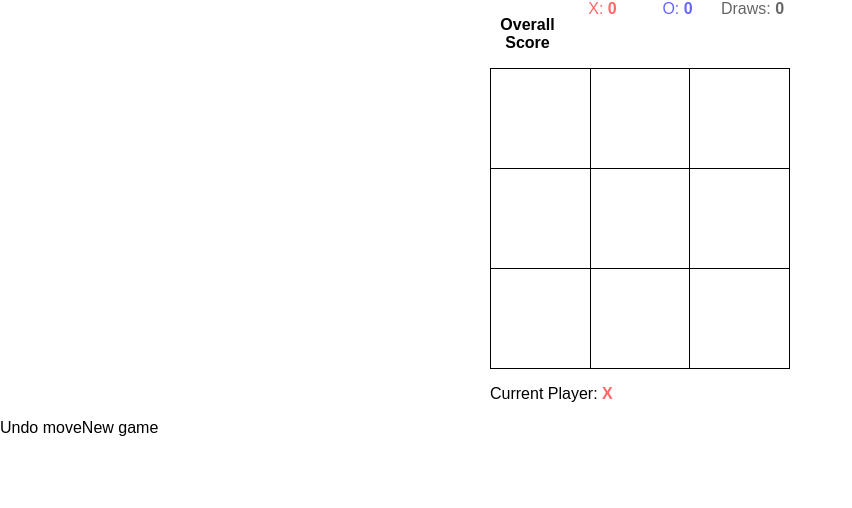
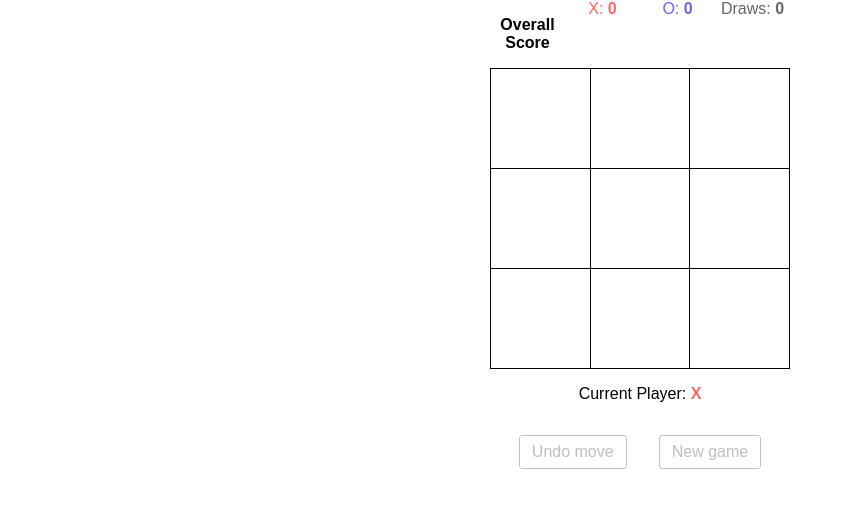
Before and after one commit to cristian-datu/react-tic-tac-toe, a React (Create React App) app: page / in a window 1280 px wide. Shown: the top 508 px of the page, without its empty margins (0-852 px from the left). Built offline with nearby package versions, Linux system fonts and the light colour scheme.

Commit message:
Added game controls functionallity for undo move and new game

```diff
--- /dev/null
+++ b/src/containers/TicTacToe/GameControls/GameControls.scss
@@ -0,0 +1,35 @@
+@import "../variables.scss";
+
+.game-controls {
+  text-align: center;
+  margin: 0 auto;
+  padding: 1em 0;
+  max-width: $board-size;
+  width: 100%;
+}
+
+.game-controls__btn {
+  cursor: pointer;
+  background: $main-background-color;
+  border: 1px solid $main-foreground-color;
+  border-radius: 0.2em;
+  color: $main-foreground-color;
+  line-height: 1;
+  text-align: center;
+  display: inline-block;
+  margin: 0 1em;
+  padding: 0.5em 0.75em;
+  transition: all 0.2s ease-in-out;
+  transition-property: background-color, border-color, color;
+}
+
+.game-controls__btn:disabled {
+  cursor: not-allowed;
+  border-color: lighten($main-foreground-color, 75%);
+  color: lighten($main-foreground-color, 75%);
+}
+
+.game-controls__btn:not(:disabled):hover {
+  background-color: $main-foreground-color;
+  color: $main-background-color;
+}
--- /dev/null
+++ b/src/containers/TicTacToe/GameControls/GameControls.tsx
@@ -0,0 +1,65 @@
+import React from "react";
+import PropTypes from "prop-types";
+
+import "./GameControls.scss";
+
+export interface GameControlProps {
+  undoDisabled?: boolean;
+  newGameDisabled?: boolean;
+  onUndoMove: () => void;
+  onNewGame: () => void;
+}
+
+function GameControls({
+  undoDisabled,
+  newGameDisabled,
+  onUndoMove,
+  onNewGame
+}: GameControlProps) {
+  const undoMoveHandle = (e: React.SyntheticEvent) => {
+    e.preventDefault();
+    onUndoMove();
+  };
+
+  const newGameHandle = (e: React.SyntheticEvent) => {
+    e.preventDefault();
+    onNewGame();
+  };
+
+  return (
+    <div className="game-controls">
+      <div>
+        <button
+          disabled={undoDisabled}
+          onClick={undoMoveHandle}
+          className="game-controls__btn btn__undo"
+        >
+          Undo move
+        </button>
+        <button
+          disabled={newGameDisabled}
+          onClick={newGameHandle}
+          className="game-controls__btn btn__new-game"
+        >
+          New game
+        </button>
+      </div>
+    </div>
+  );
+}
+
+GameControls.propTypes = {
+  undoDisabled: PropTypes.bool,
+  newGameDisabled: PropTypes.bool,
+  onUndoMove: PropTypes.func,
+  onNewGame: PropTypes.func
+};
+
+GameControls.defaultProps = {
+  undoDisabled: false,
+  newGameDisabled: false,
+  onUndoMove: () => {},
+  onNewGame: () => {}
+};
+
+export default GameControls;
--- a/src/containers/TicTacToe/GameStatus/GameStatus.scss
+++ b/src/containers/TicTacToe/GameStatus/GameStatus.scss
@@ -1,6 +1,7 @@
 @import "../variables.scss";
 
 .game-status {
+  text-align: center;
   margin: 0 auto;
   padding: 1em 0;
   max-width: $board-size;
--- a/src/containers/TicTacToe/TicTacToe.tsx
+++ b/src/containers/TicTacToe/TicTacToe.tsx
@@ -14,6 +14,7 @@ import {
   SquareStates,
   T_Board
 } from "./typedefs";
+import GameControls from "./GameControls/GameControls";
 
 const initialTurn: Turn = {
   player: Players.X,
@@ -78,6 +79,25 @@ function TicTacToe() {
   const [winner, setWinner] = useState(initialWinner);
   const [gameHistory, setGameHistory] = useState(initialGameHistory);
 
+  /**
+   * Change turns after current move was saved to history
+   */
+  useEffect(() => {
+    if (history.length > 0) {
+      const board = history[history.length - 1].board.slice();
+      const newWinner = establishWinner(board, history.length);
+      setTurn((prevTurn) => ({
+        player: prevTurn.player === Players.X ? Players.O : Players.X,
+        board: board
+      }));
+      if (newWinner.player !== Winners.EMPTY) {
+        setWinner(newWinner);
+      }
+    } else {
+      setTurn(initialTurn);
+    }
+  }, [history]);
+
   useEffect(() => {
     if (winner.player !== Winners.EMPTY) {
       setGameHistory((prevHistory) => {
@@ -103,23 +123,6 @@ function TicTacToe() {
     }
   }, [winner, history]);
 
-  /**
-   * Change turns after current move was saved to history
-   */
-  useEffect(() => {
-    if (history.length > 0) {
-      const board = history[history.length - 1].board.slice();
-      const newWinner = establishWinner(board, history.length);
-      setTurn((prevTurn) => ({
-        player: prevTurn.player === Players.X ? Players.O : Players.X,
-        board: board
-      }));
-      if (newWinner.player !== Winners.EMPTY) {
-        setWinner(newWinner);
-      }
-    }
-  }, [history]);
-
   const playerMoved = (id: number) => {
     if (
       turn.board[id] === SquareStates.EMPTY &&
@@ -136,6 +139,17 @@ function TicTacToe() {
     }
   };
 
+  const undoMove = () => {
+    if (history.length > 0) {
+      setHistory(history.slice(0, -1));
+    }
+  };
+
+  const startNewGame = () => {
+    setWinner(initialWinner);
+    setHistory(initialHistory);
+  };
+
   return (
     <div className="tic-tac-toe-game">
       <ScoreBoard
@@ -149,10 +163,12 @@ function TicTacToe() {
         onMove={playerMoved}
       />
       <GameStatus player={turn.player} />
-      <div>
-        <button onClick={(e) => {}}>Undo move</button>
-        <button onClick={(e) => {}}>New game</button>
-      </div>
+      <GameControls
+        undoDisabled={winner.player !== Winners.EMPTY || history.length < 1}
+        newGameDisabled={history.length === 0}
+        onUndoMove={undoMove}
+        onNewGame={startNewGame}
+      />
     </div>
   );
 }
--- a/src/containers/TicTacToe/index.ts
+++ b/src/containers/TicTacToe/index.ts
@@ -1 +1,2 @@
 export { default as TicTacToe } from "./TicTacToe";
+export * from "./typedefs";
```
